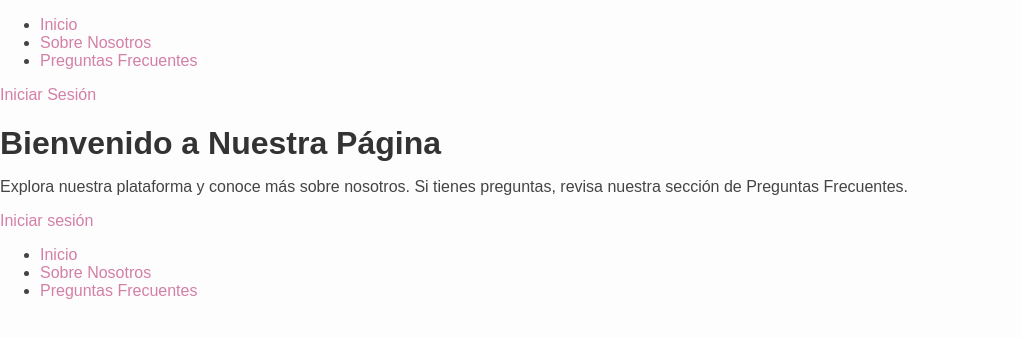
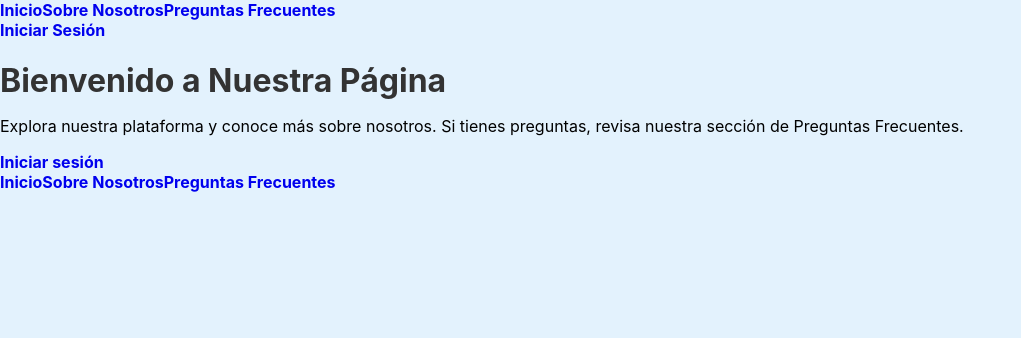
Before and after one commit to KenjiKom/mi-tfg-app, a React (Create React App) app: page / in a window 1280 px wide. Shown: the top 338 px of the page, without its empty margins (0-1021 px from the left). Built offline with nearby package versions, Linux system fonts and the light colour scheme.

Commit message:
Modificado Header y Pagina principal para sostener desloging

```diff
--- a/src/components/HeaderFooter.js
+++ b/src/components/HeaderFooter.js
@@ -1,8 +1,25 @@
-import React from "react";
-import { Link } from "react-router-dom";
+import React, { useEffect, useState } from "react";
+import { Link, useNavigate } from "react-router-dom";
 import "../styles/Common.css";
 
 export const Header = () => {
+  const [user, setUser] = useState(null);
+  const navigate = useNavigate();
+
+  useEffect(() => {
+    const storedUser = localStorage.getItem("user");
+    if (storedUser) {
+      setUser(JSON.parse(storedUser)); // Convertimos de string a objeto
+    }
+  }, []);
+
+  const handleLogout = () => {
+    localStorage.removeItem("user");
+    localStorage.removeItem("role");
+    setUser(null);
+    navigate("/"); // Redirigir a la página de inicio de sesión
+  };
+
   return (
     <header className="bg-pink-100 text-gray-800 p-4 flex justify-between items-center border-b-2 border-gray-300 shadow-md">
       <nav>
@@ -18,8 +35,23 @@ export const Header = () => {
           </li>
         </ul>
       </nav>
-        <div>
-          <Link to="/login" className="bg-pink-500 text-white px-4 py-2 rounded-lg shadow-md hover:bg-pink-600 transition-colors">Iniciar Sesión</Link>
+
+      <div className="flex items-center space-x-4">
+        {user ? (
+          <>
+            <span className="text-gray-800 font-semibold">Bienvenido, {user.Nombre}</span>
+            <button
+              onClick={handleLogout}
+              className="bg-red-500 text-white px-4 py-2 rounded-lg shadow-md hover:bg-red-600 transition-colors"
+            >
+              Cerrar Sesión
+            </button>
+          </>
+        ) : (
+          <Link to="/login" className="bg-pink-500 text-white px-4 py-2 rounded-lg shadow-md hover:bg-pink-600 transition-colors">
+            Iniciar Sesión
+          </Link>
+        )}
       </div>
     </header>
   );
--- a/src/pages/LoginPage.js
+++ b/src/pages/LoginPage.js
@@ -17,14 +17,27 @@ const LoginPage = () => {
       })
       .then(response => {
         const user = response.data;
-        localStorage.setItem('user', JSON.stringify(user));
 
-        navigate('/');
+        if (user) {
+          // Determinar el rol basado en los valores booleanos
+          let role = "student"; // Valor por defecto
+          if (user.is_teacher) role = "teacher";
+          if (user.is_admin) role = "admin"; // Si hay admin, tiene prioridad
+
+          localStorage.setItem('user', JSON.stringify(user));
+          localStorage.setItem('role', role); // Guardamos el rol correcto
+
+          navigate('/');
+          window.location.reload(); // Forzar la recarga para aplicar los cambios
+        } else {
+          setError("Error: No se recibió una respuesta válida del servidor.");
+        }
       })
       .catch(() => {
         setError('Nombre de usuario o contraseña incorrectos.');
       });
   };
+
 
   return (
     <div className="login-page">
--- a/src/pages/MainPage.js
+++ b/src/pages/MainPage.js
@@ -7,21 +7,33 @@ const MainPage = () => {
   const [role, setRole] = useState("");
 
   useEffect(() => {
-    // Aquí obtendrás la información de autenticación real
-    const storedUser = localStorage.getItem("user");
-    const storedRole = localStorage.getItem("role");
+    const getUserData = () => {
+      const storedUser = localStorage.getItem("user");
+      const storedRole = localStorage.getItem("role");
 
-    if (storedUser && storedRole) {
-      setUser(storedUser);
-      setRole(storedRole);
-    }
+      setUser(storedUser ? JSON.parse(storedUser) : null);
+      setRole(storedRole || "");
+    };
+
+    // Ejecutamos al montar
+    getUserData();
+
+    // Escuchar cambios en localStorage (para cuando se haga logout)
+    const handleStorageChange = () => getUserData();
+    window.addEventListener("storage", handleStorageChange);
+
+    return () => {
+      window.removeEventListener("storage", handleStorageChange);
+    };
   }, []);
 
   return (
     <div className="flex flex-col min-h-screen bg-pink-50">
       <Header />
       <main className="flex-grow flex flex-col items-center justify-center text-center p-6">
-        <h1 className="text-4xl font-bold text-pink-600 mb-4">Bienvenido a Nuestra Página</h1>
+        <h1 className="text-4xl font-bold text-pink-600 mb-4">
+          Bienvenido a Nuestra Página
+        </h1>
         <p className="text-lg text-gray-700 max-w-2xl">
           Explora nuestra plataforma y conoce más sobre nosotros. Si tienes preguntas, revisa nuestra sección de Preguntas Frecuentes.
         </p>
--- a/src/styles/Common.css
+++ b/src/styles/Common.css
@@ -1,54 +1,16 @@
-/* Estilos generales */
-body {
-    font-family: 'Arial', sans-serif;
-    background-color: #fdfdfd;
-    color: #444;
-    margin: 0;
-    padding: 0;
-  }
+ul {
+  list-style: none;
+  margin: 0;
+  padding: 0;
+  display: flex;
+}
 
-  /* Estilo para cada página */
-  .page-container {
-    max-width: 900px;
-    margin: 20px auto;
-    padding: 20px;
-    background: #ffffff;
-    border-radius: 10px;
-    box-shadow: 0 4px 8px rgba(0, 0, 0, 0.1);
-  }
+li {
+  margin: 0;
+  padding: 0;
+}
 
-  /* Títulos */
-  .page-title {
-    font-size: 2rem;
-    color: #d47fa6;
-    text-align: center;
-    margin-bottom: 10px;
-  }
-
-  /* Texto */
-  .page-content {
-    font-size: 1.1rem;
-    line-height: 1.6;
-    color: #555;
-  }
-
-  /* Links */
-  a {
-    color: #d47fa6;
-    text-decoration: none;
-  }
-
-  a:hover {
-    text-decoration: underline;
-  }
-
-  /* Responsive */
-  @media (max-width: 768px) {
-    .page-container {
-      padding: 15px;
-    }
-
-    .page-title {
-      font-size: 1.8rem;
-    }
-  }
+a {
+  text-decoration: none;
+  font-weight: bold;
+}
```
Also changed, not shown: src/logo.svg (deleted). Lines whose indentation alone changed are shown as unchanged.
